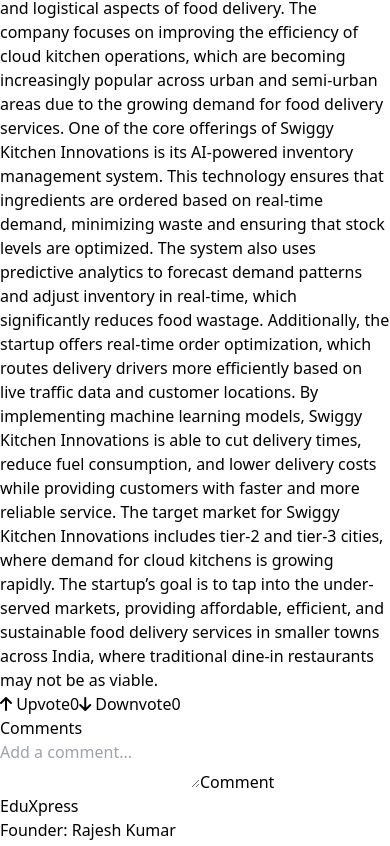
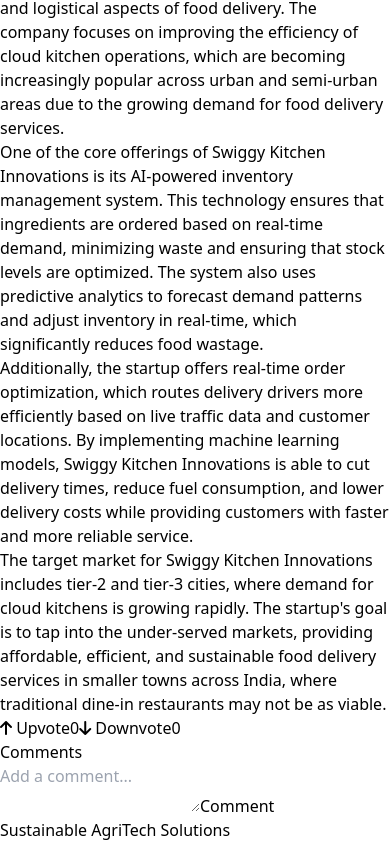
Before and after one commit to wolgwang1729/AlumniPortal, a React (Vite) app: page /#/incubation in a window 390 px wide. Shown: the part 777-1623 px from the top of the page. Built offline with nearby package versions, Linux system fonts and the light colour scheme; a web font is replaced by a local one.

Commit message:
Refactor Login and Register components to improve image display and responsiveness

```diff
--- a/src/components/Incubation.jsx
+++ b/src/components/Incubation.jsx
@@ -7,143 +7,144 @@
       id: 1,
       title: "Swiggy Kitchen Innovations",
       founder: "Aditi Sharma",
-            summary: `
-                Swiggy Kitchen Innovations aims to revolutionize the cloud kitchen industry in India by integrating cutting-edge AI technologies
-                into the operational and logistical aspects of food delivery. The company focuses on improving the efficiency of cloud kitchen
-                operations, which are becoming increasingly popular across urban and semi-urban areas due to the growing demand for food delivery services.
-
-                One of the core offerings of Swiggy Kitchen Innovations is its AI-powered inventory management system. This technology ensures
-                that ingredients are ordered based on real-time demand, minimizing waste and ensuring that stock levels are optimized. The system
-                also uses predictive analytics to forecast demand patterns and adjust inventory in real-time, which significantly reduces food wastage.
-
-                Additionally, the startup offers real-time order optimization, which routes delivery drivers more efficiently based on live traffic
-                data and customer locations. By implementing machine learning models, Swiggy Kitchen Innovations is able to cut delivery times,
-                reduce fuel consumption, and lower delivery costs while providing customers with faster and more reliable service.
-
-                The target market for Swiggy Kitchen Innovations includes tier-2 and tier-3 cities, where demand for cloud kitchens is growing
-                rapidly. The startup’s goal is to tap into the under-served markets, providing affordable, efficient, and sustainable food delivery
-                services in smaller towns across India, where traditional dine-in restaurants may not be as viable.
-            `,
+      summary: (
+        <>
+          <div className="flex flex-col gap-5 my-5">
+            <p>
+              Swiggy Kitchen Innovations aims to revolutionize the cloud kitchen
+              industry in India by integrating cutting-edge AI technologies into
+              the operational and logistical aspects of food delivery. The
+              company focuses on improving the efficiency of cloud kitchen
+              operations, which are becoming increasingly popular across urban
+              and semi-urban areas due to the growing demand for food delivery
+              services.
+            </p>
+            <p>
+              One of the core offerings of Swiggy Kitchen Innovations is its
+              AI-powered inventory management system. This technology ensures
+              that ingredients are ordered based on real-time demand, minimizing
+              waste and ensuring that stock levels are optimized. The system
+              also uses predictive analytics to forecast demand patterns and
+              adjust inventory in real-time, which significantly reduces food
+              wastage.
+            </p>
+            <p>
+              Additionally, the startup offers real-time order optimization,
+              which routes delivery drivers more efficiently based on live
+              traffic data and customer locations. By implementing machine
+              learning models, Swiggy Kitchen Innovations is able to cut
+              delivery times, reduce fuel consumption, and lower delivery costs
+              while providing customers with faster and more reliable service.
+            </p>
+            <p>
+              The target market for Swiggy Kitchen Innovations includes tier-2
+              and tier-3 cities, where demand for cloud kitchens is growing
+              rapidly. The startup's goal is to tap into the under-served
+              markets, providing affordable, efficient, and sustainable food
+              delivery services in smaller towns across India, where traditional
+              dine-in restaurants may not be as viable.
+            </p>
+          </div>
+        </>
+      ),
       upvotes: 0,
       downvotes: 0,
       comments: [],
     },
     {
       id: 2,
-            title: "EduXpress",
-            founder: "Rajesh Kumar",
-            summary: `
-                EduXpress is a revolutionary online learning platform aimed at upskilling working professionals in smaller towns across India.
-                The platform offers affordable, flexible, and industry-relevant courses in areas such as IT, digital marketing, data science, and
-                entrepreneurship, catering to the growing demand for practical knowledge and technical expertise among India's workforce.
-
-                The primary goal of EduXpress is to bridge the skills gap by providing affordable education to individuals who may not have access
-                to expensive coaching institutes or universities. The platform's courses are designed to be completed in short, digestible modules
-                that can be easily integrated into a professional's busy schedule.
-
-                One of the standout features of EduXpress is its support for regional languages. Many of India's professionals in smaller towns or
-                rural areas have limited access to high-quality learning resources in their local languages. By offering courses in Hindi, Tamil,
-                Bengali, and other major regional languages, EduXpress ensures that it reaches a wider audience and is more inclusive.
-
-                EduXpress also uses interactive learning techniques, including live workshops, peer discussions, and AI-powered mentoring, to create
-                an engaging and effective learning environment. The platform allows users to upskill at their own pace while offering certifications
-                that enhance employability and career advancement prospects.
-            `,
+      title: "Sustainable AgriTech Solutions",
+      founder: "Ravi Patel",
+      summary: (
+        <>
+          <div className="flex flex-col gap-5 my-5">
+            <p>
+              Sustainable AgriTech Solutions is a pioneering startup focused on
+              transforming India's agricultural landscape by integrating
+              advanced technologies to optimize farming practices and ensure
+              environmental sustainability. With a growing population and
+              increasing pressure on natural resources, the startup aims to make
+              farming more efficient, eco-friendly, and profitable for
+              smallholder farmers across the country.
+            </p>
+            <p>
+              The company's flagship offering is its AI-powered crop management
+              system, which uses machine learning algorithms and satellite data
+              to analyze soil health, weather patterns, and crop conditions in
+              real-time. This system provides actionable insights to farmers on
+              optimal planting times, irrigation schedules, and pest control,
+              leading to improved crop yields and reduced input costs.
+            </p>
+            <p>
+              In addition to crop management, Sustainable AgriTech Solutions
+              provides a sustainable irrigation system that uses sensors to
+              monitor moisture levels in the soil and automate irrigation based
+              on real-time data. This system not only conserves water but also
+              improves crop quality by ensuring that crops receive the right
+              amount of water at the right time.
+            </p>
+            <p>
+              The target market for the startup includes farmers in rural and
+              semi-rural regions, where traditional farming methods are still
+              prevalent. By providing affordable, technology-driven solutions,
+              the startup aims to help farmers increase their productivity,
+              reduce resource wastage, and ultimately increase their income.
+            </p>
+          </div>
+        </>
+      ),
       upvotes: 0,
       downvotes: 0,
       comments: [],
     },
     {
       id: 3,
-            title: "MediCare Plus",
-            founder: "Priya Deshmukh",
-            summary: `
-                MediCare Plus is a health-tech startup that aims to make healthcare accessible and affordable for people in rural areas of India
-                through the power of telemedicine. The startup has developed a mobile app that connects patients in remote areas with doctors and
-                specialists in urban centers, allowing them to receive medical consultations without having to travel long distances.
-
-                The app is designed with the rural user in mind, providing a simple and intuitive interface that can be used by individuals with
-                limited access to technology. The app supports video consultations, voice calls, and text messaging, enabling patients to seek medical
-                advice from professionals across various specializations, such as general medicine, pediatrics, gynecology, and mental health.
-
-                MediCare Plus also uses AI-driven algorithms to help with diagnostics and treatment suggestions. The AI system analyzes patient
-                symptoms and medical history to recommend potential treatments or flag symptoms that require immediate attention. This feature helps
-                ensure that users receive timely medical advice and appropriate interventions, even if a doctor is not available for an immediate consultation.
-
-                One of the primary objectives of MediCare Plus is to address the shortage of healthcare professionals in rural India, where many
-                areas suffer from a lack of medical facilities and expertise. By offering affordable and scalable telemedicine services, MediCare
-                Plus is helping to bridge the healthcare gap and improve health outcomes for underserved populations.
-            `,
-            upvotes: 0,
-            downvotes: 0,
-            comments: [],
-        },
-        {
-            id: 4,
-            title: "GreenKart",
-            founder: "Vivek Reddy",
-            summary: `
-                GreenKart is an innovative e-commerce platform that focuses on delivering eco-friendly products across India. With the increasing
-                awareness around environmental issues, GreenKart aims to provide consumers with sustainable alternatives to traditional products,
-                ranging from biodegradable packaging materials to organic food and sustainable fashion.
-
-                The platform curates a wide range of environmentally friendly products from local manufacturers and artisans, promoting a circular
-                economy that minimizes waste and promotes sustainable production practices. GreenKart’s product offerings include reusable household
-                items, organic beauty products, eco-friendly gadgets, and green fashion, helping individuals and businesses reduce their environmental
-                footprint.
-
-                The startup also emphasizes education and awareness, offering resources and guides on sustainable living through its blog and social
-                media channels. GreenKart encourages users to make more responsible purchasing decisions, with an emphasis on products that have
-                minimal impact on the planet.
-
-                By providing an online marketplace for eco-friendly products, GreenKart is creating a solution to the growing demand for sustainable
-                consumer goods in India. The platform not only targets environmentally conscious urban dwellers but also aims to spread sustainable
-                consumption habits in smaller cities and towns, where eco-friendly options are often hard to come by.
-            `,
-            upvotes: 0,
-            downvotes: 0,
-            comments: [],
-        },
-        {
-            id: 5,
-            title: "ChaiBot",
-            founder: "Arjun Patel",
-            summary: `
-                ChaiBot is a unique AI-powered assistant designed specifically for the chai vendor community in India. Chai vendors across the country
-                often face challenges related to inventory management, sales tracking, and ordering supplies. ChaiBot addresses these issues by offering
-                a voice-activated point-of-sale (POS) system that helps vendors streamline their business operations without requiring advanced technical
-                skills.
-
-                The ChaiBot system is powered by AI and designed to understand and respond to voice commands in regional languages, making it easy
-                for vendors to track daily sales, manage inventory levels, and reorder supplies with simple voice commands. The system can also generate
-                reports on sales performance, helping vendors optimize their operations and make data-driven decisions.
-
-                In addition to inventory and sales management, ChaiBot also helps vendors with customer engagement. The system can send automated
-                reminders to loyal customers, manage delivery orders, and even suggest promotions based on local preferences. By automating these
-                tasks, ChaiBot allows vendors to focus on their core business of making and serving tea while improving customer satisfaction and
-                increasing sales.
-
-                ChaiBot is particularly beneficial for small-scale chai vendors in India’s local markets, who may not have the resources or expertise
-                to invest in traditional point-of-sale systems. The system’s affordability and ease of use make it a perfect fit for India’s vast
-                chai vendor community, empowering them to modernize their operations and increase efficiency.
-            `,
+      title: "CleanEnergy Innovations",
+      founder: "Anjali Rao",
+      summary: (
+        <>
+          <div className="flex flex-col gap-5 my-5">
+            <p>
+              CleanEnergy Innovations is a green tech startup that focuses on
+              harnessing renewable energy sources, particularly solar and wind,
+              to provide clean and affordable power solutions to underserved
+              regions in India. With India's ambitious renewable energy goals
+              and growing demand for clean energy, CleanEnergy Innovations aims
+              to bridge the energy access gap in remote and rural areas while
+              contributing to a cleaner, sustainable future.
+            </p>
+            <p>
+              One of the key offerings of CleanEnergy Innovations is its modular
+              solar power systems, which are designed to provide affordable
+              electricity to off-grid households and small businesses. These
+              systems are equipped with advanced energy storage solutions,
+              allowing users to store energy for use during the night or cloudy
+              days, ensuring reliable power supply year-round.
+            </p>
+            <p>
+              In addition to solar solutions, the company has developed a wind
+              energy system that can be deployed in coastal and hilly regions
+              where wind resources are abundant. The system is compact,
+              cost-effective, and designed to work in remote locations with
+              limited infrastructure, making it an ideal solution for rural
+              electrification.
+            </p>
+            <p>
+              The target market includes rural and semi-rural households, small
+              businesses, and industries in areas with limited access to the
+              grid. CleanEnergy Innovations aims to provide affordable, off-grid
+              renewable energy solutions that not only reduce reliance on fossil
+              fuels but also improve the quality of life for people living in
+              energy-poor regions.
+            </p>
+          </div>
+        </>
+      ),
       upvotes: 0,
       downvotes: 0,
       comments: [],
     },
   ];
-
-    const formatSummary = (summary) => {
-        return summary
-            .trim()
-            .split(/(?:\r?\n){2,}/)
-            .filter(para => para.trim() !== '')
-            .map((para, index) => (
-                <p key={index} className="mb-2">
-                    {para.replace(/(?:\r?\n)+/g, ' ')}
-                </p>
-            ));
-    };
 
   const [posts, setPosts] = useState(initialPosts);
   const [commentInputs, setCommentInputs] = useState({});
@@ -176,7 +177,10 @@
           post.id === id
             ? {
                 ...post,
-                            comments: [...post.comments, { text: commentText, replies: [] }],
+                comments: [
+                  ...post.comments,
+                  { text: commentText, replies: [] },
+                ],
               }
             : post
         )
@@ -188,12 +192,15 @@
   return (
     <>
       <div className="inset-0 flex flex-col items-center justify-center text-white bg-black py-5 opacity-80 rounded-lg mb-8 mx-16 mt-4">
-                <h1 className="font-serif text-3xl font-bold mb-4">Startup Pitches</h1>
-                <p className="font-serif text-xl text-center max-w-5xl">
-                    Check out the latest startup ideas and innovations from our incubation program. Upvote your favorites and leave feedback for the founders.
+        <h1 className="font-serif md:text-3xl font-bold mb-4">
+          Startup Pitches
+        </h1>
+        <p className="font-serif md:text-xl text-center max-w-5xl">
+          Check out the latest startup ideas and innovations from our incubation
+          program. Upvote your favorites and leave feedback for the founders.
         </p>
       </div>
-            <div className="container mx-auto p-4 px-60">
+      <div className="container mx-auto p-4 md:px-28 lg:px-60">
         {posts
           .sort((a, b) => b.upvotes - a.upvotes)
           .map((post) => (
@@ -203,7 +210,7 @@
             >
               <h2 className="text-2xl font-bold mb-2">{post.title}</h2>
               <p className="text-gray-600 mb-4">Founder: {post.founder}</p>
-                            <div>{formatSummary(post.summary)}</div>
+              <div>{post.summary}</div>
               <div className="flex items-center mb-4">
                 <button
                   onClick={() => handleUpvote(post.id)}
@@ -232,9 +239,7 @@
                   rows="2"
                   placeholder="Add a comment..."
                   value={commentInputs[post.id] || ""}
-                                    onChange={(e) =>
-                                        handleCommentChange(post.id, e.target.value)
-                                    }
+                  onChange={(e) => handleCommentChange(post.id, e.target.value)}
                 ></textarea>
                 <button
                   onClick={() => handleAddComment(post.id)}
--- a/src/components/Login.jsx
+++ b/src/components/Login.jsx
@@ -7,8 +7,8 @@
         <>
             <div className="min-h-screen bg-gray-100 text-gray-900 flex justify-center">
                 <div className="max-w-screen-xl m-0 sm:m-10 bg-white shadow sm:rounded-lg flex justify-center flex-1">
-                    <div className="flex rounded-lg ">
-                        <img src={LoginImage}   alt="" />
+                    <div className="hidden lg:w-auto lg:flex lg:rounded-lg">
+                        <img src={LoginImage}  className="rounded-lg" alt="" />
                     </div>
                     <div className="lg:w-1/2 xl:w-5/12 p-6 sm:p-12">
                         <div className="flex items-center justify-center">
--- a/src/components/Register.jsx
+++ b/src/components/Register.jsx
@@ -7,8 +7,8 @@
         <>
             <div className="min-h-screen bg-gray-100 text-gray-900 flex justify-center">
                 <div className="max-w-screen-xl m-0 sm:m-10 bg-white shadow sm:rounded-lg flex justify-center flex-1">
-                    <div className="flex ">
-                        <img src={LoginImage}   alt="" />
+                    <div className="hidden lg:w-auto lg:flex lg:rounded-lg">
+                        <img src={LoginImage}  className="rounded-lg" alt="" />
                     </div>
                     <div className="lg:w-1/2 xl:w-5/12 p-6 sm:p-12">
                         <div className="flex items-center justify-center">
```
Lines whose indentation alone changed are shown as unchanged.
